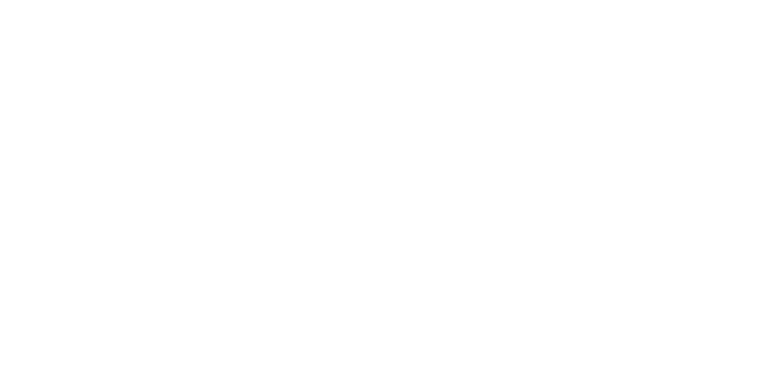
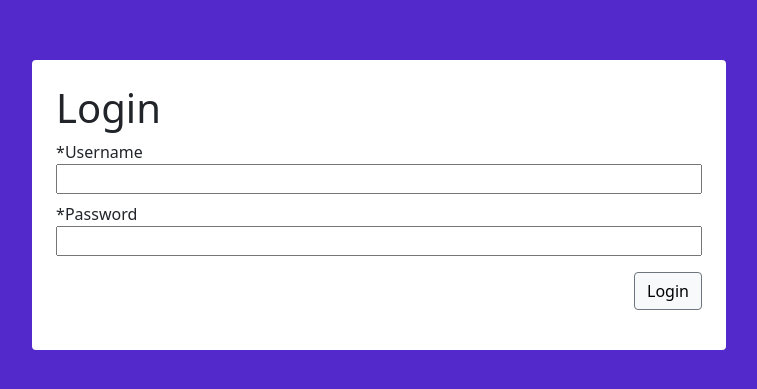
Before and after one commit to filipesaretta/control-money, a React (Vite) app: page /login in a window 1280 px wide. Before the commit this address had no page. Shown: the part 195-584 px from the top of the page, without its empty margins (261-1018 px from the left). Built offline with nearby package versions, Linux system fonts and the light colour scheme; the HTML template or start-up script is replaced by a standard one; what miragejs would draw is missing.

Commit message:
Adds login page component

```diff
--- a/index.html
+++ b/index.html
@@ -1,13 +1,19 @@
 <!DOCTYPE html>
 <html lang="en">
-
   <head>
-  <link rel="preconnect" href="https://fonts.googleapis.com">
-  <link rel="preconnect" href="https://fonts.gstatic.com" crossorigin>
+    <link rel="preconnect" href="https://fonts.googleapis.com" />
+    <link rel="preconnect" href="https://fonts.gstatic.com" crossorigin />
     <meta charset="UTF-8" />
     <link rel="icon" type="image/svg+xml" href="src/assets/favicon.png" />
     <meta name="viewport" content="width=device-width, initial-scale=1.0" />
-  <link href="https://fonts.googleapis.com/css2?family=Poppins:wght@400;600;700&display=swap" rel="stylesheet">
+    <link
+      href="https://fonts.googleapis.com/css2?family=Poppins:wght@400;600;700&display=swap"
+      rel="stylesheet"
+    />
+    <link
+      rel="stylesheet"
+      href="https://cdnjs.cloudflare.com/ajax/libs/animate.css/4.1.1/animate.min.css"
+    />
     <title>Control Your Money</title>
   </head>
 
@@ -15,5 +21,4 @@
     <div id="root"></div>
     <script type="module" src="./src/index.tsx"></script>
   </body>
-
 </html>
--- a/package.json
+++ b/package.json
@@ -10,7 +10,9 @@
   "dependencies": {
     "@radix-ui/react-dialog": "^0.1.5",
     "axios": "^0.25.0",
+    "bootstrap": "^5.1.3",
     "react": "^17.0.2",
+    "react-bootstrap": "^2.1.2",
     "react-dom": "^17.0.2",
     "react-is": "^17.0.2",
     "react-modal": "^3.14.4",
--- a/src/App.tsx
+++ b/src/App.tsx
@@ -1,6 +1,9 @@
 import { createServer, Model } from "miragejs";
+import { BrowserRouter as Router, Routes, Route } from "react-router-dom";
 import Home from "./pages/home/Home";
-import { BrowserRouter as Router, Routes, Route } from "react-router-dom";
+import Login from "./pages/login/Login";
+
+import "bootstrap/dist/css/bootstrap.min.css";
 
 createServer({
   models: {
@@ -24,6 +27,7 @@ function App() {
   return (
     <Router>
       <Routes>
+        <Route path="/login" element={<Login />} />
         <Route path="/" element={<Home />} />
       </Routes>
     </Router>
--- /dev/null
+++ b/src/pages/login/Login.tsx
@@ -0,0 +1,76 @@
+import { useState, useCallback } from "react";
+import "./login.css";
+
+export default function Login() {
+  const [credentials, setCredentials] = useState({
+    username: "",
+    password: "",
+  });
+  const [error, setError] = useState<string>();
+
+  //on input change
+  const onInputChange = useCallback(
+    (value: string, type: string) => {
+      const inner: any = { ...credentials };
+      inner[type] = value;
+      setCredentials(inner);
+    },
+    [credentials, setCredentials]
+  );
+
+  //On submit
+  const onSubmit = useCallback(
+    (e) => {
+      e.preventDefault();
+      setError("");
+      if (credentials.username !== "admin" || credentials.password !== "admin")
+        setError("Username o password errati!");
+      else console.log("IN");
+    },
+    [credentials, setError]
+  );
+
+  return (
+    <div className="d-flex align-items-center vh-100 p-2" id="login">
+      <form
+        className="mx-auto bg-white p-4 rounded"
+        onSubmit={(e) => onSubmit(e)}
+      >
+        <h1>Login</h1>
+        <label>*Username</label>
+        <input
+          type="text"
+          className="w-100"
+          value={credentials.username}
+          onChange={(e) => onInputChange(e.target.value, "username")}
+          required
+          minLength={3}
+          maxLength={20}
+        />
+        <label className="mt-2">*Password</label>
+        <input
+          type="password"
+          className="w-100"
+          value={credentials.password}
+          onChange={(e) => onInputChange(e.target.value, "password")}
+          required
+          minLength={3}
+          maxLength={20}
+        />
+        <div className="d-flex justify-content-end my-3">
+          <input
+            type="submit"
+            value="Login"
+            className="btn btn-light border border-secondary"
+          />
+        </div>
+
+        {error && (
+          <div className="text-danger animate__animated animate__shakeX">
+            {error}
+          </div>
+        )}
+      </form>
+    </div>
+  );
+}
--- /dev/null
+++ b/src/pages/login/login.css
@@ -0,0 +1,3 @@
+#login {
+  background-color: #5429cc;
+}
```
Also changed, not shown: 1 other file (tests, documents, lock files or other folders). Lines whose indentation alone changed are shown as unchanged.
